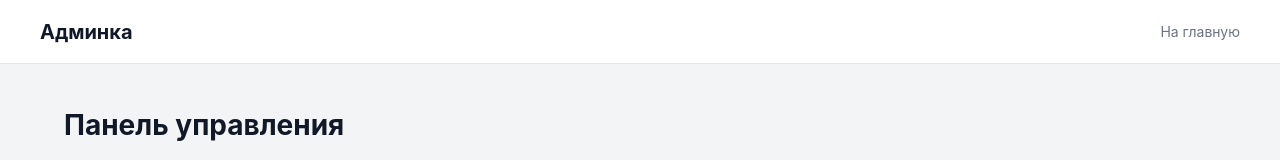
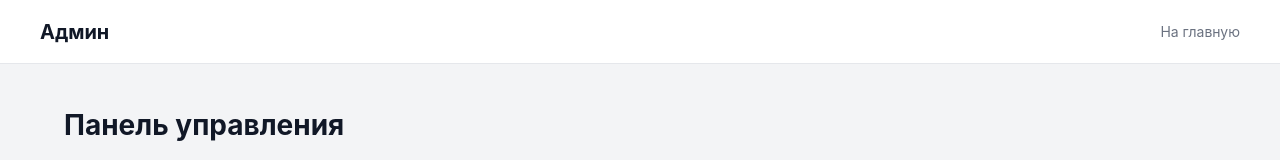
Before and after one commit to AkhmetovSR/ncity-admin, a Next.js app: page / in a window 1280 px wide. Shown: the top 160 px of the page. Built offline with nearby package versions, Linux system fonts and the light colour scheme.

Commit message:
Update layout.tsx

```diff
--- a/app/layout.tsx
+++ b/app/layout.tsx
@@ -33,7 +33,7 @@ export default function RootLayout({
         <div className="app">
           <header className="header">
             <div className="headerInner">
-              <h1 className="headerTitle">Админка</h1>
+              <h1 className="headerTitle">Админ</h1>
               <div className="headerRight">
                 {!isLoginPage && isAuth && (
                   <button onClick={handleLogout} className="headerLogout">
```
